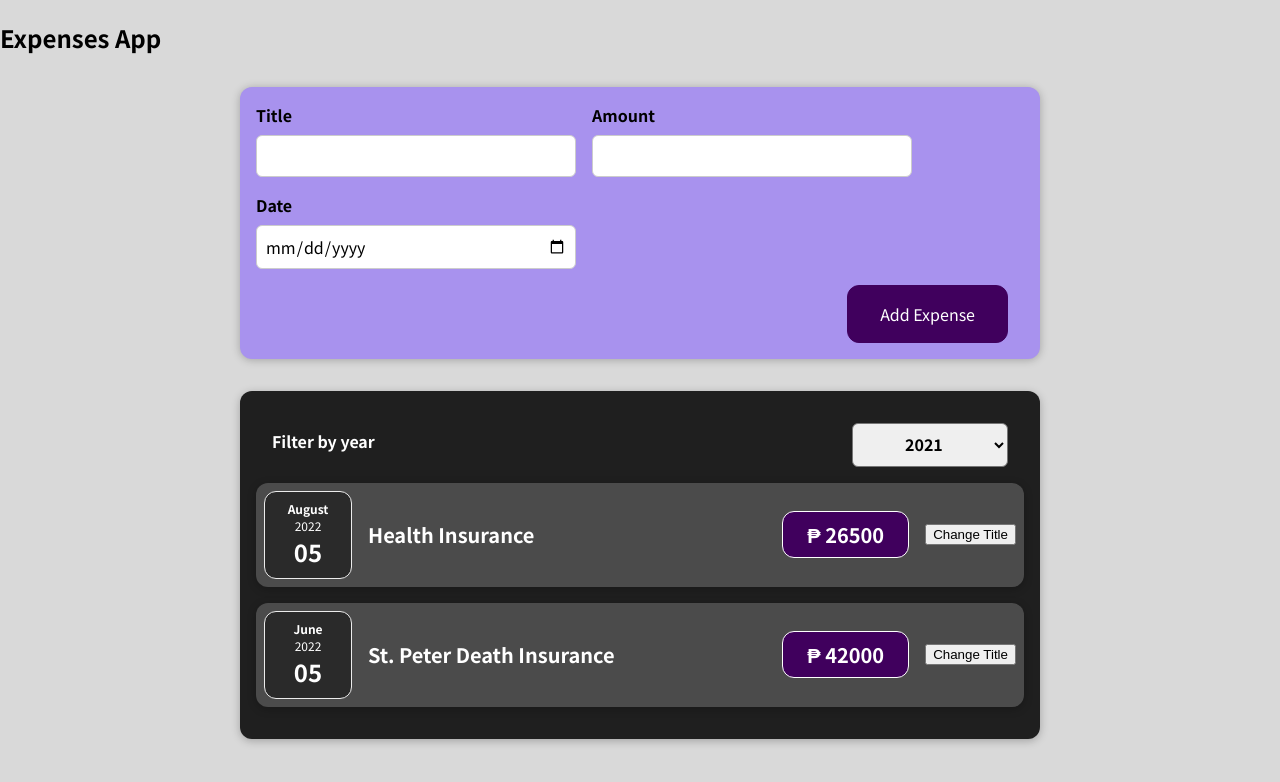
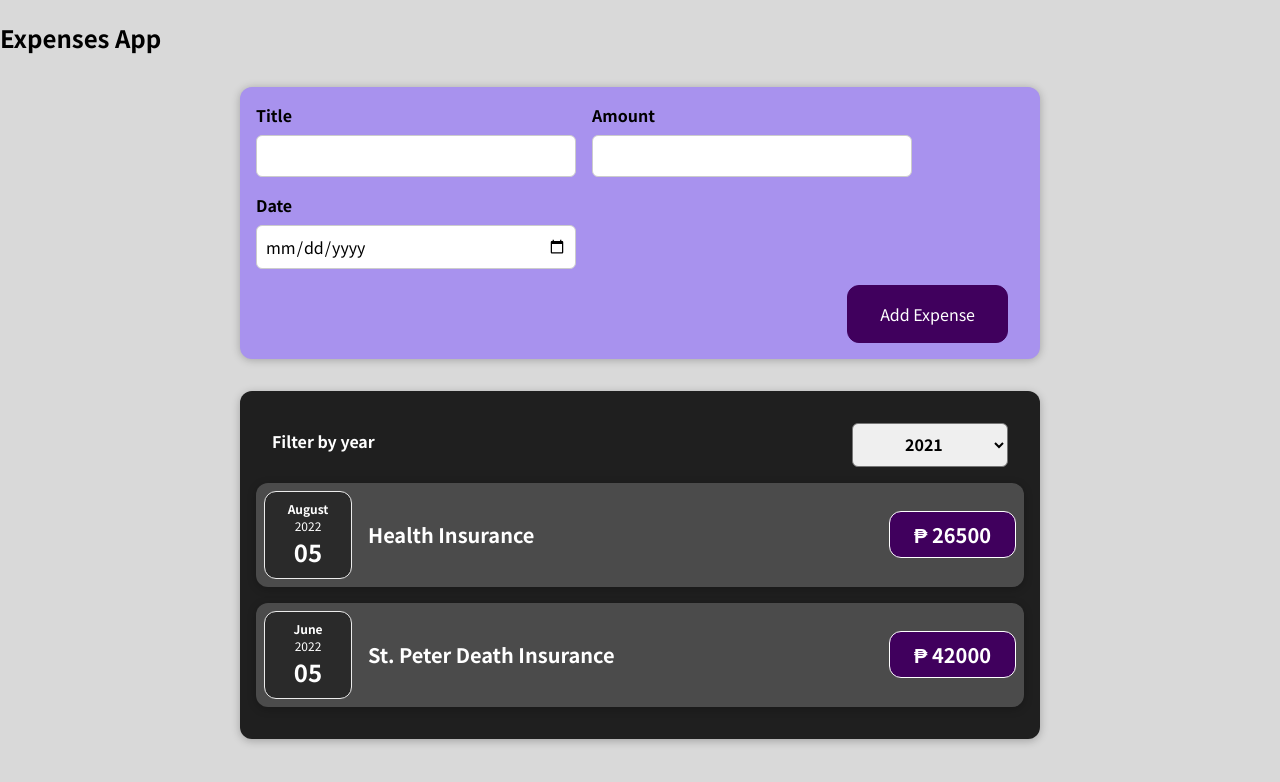
Before and after one commit to jpolfindo/react-complete-guide, a React (Create React App) app: page / in a window 1280 px wide. Shown: the top 782 px of the page. Built offline with nearby package versions, Linux system fonts and the light colour scheme.

Commit message:
dynamic adding of data to list items

```diff
--- a/src/App.js
+++ b/src/App.js
@@ -1,9 +1,8 @@
+import React, { useState } from "react";
 import Expenses from "./components/Expenses";
 import NewExpense from "./components/NewExpense/NewExpense";
 
-
-const App = () => {
-  const expense = [
+const INTIAL_EXPENSE_LIST = [
   {
     id: 1,
     title: "Health Insurance",
@@ -18,20 +17,22 @@ const App = () => {
   },
 ];
 
-  const addExpenseHandler = newExpenseData => {
+const App = () => {
+  const [expenses, setExpenses] = useState(INTIAL_EXPENSE_LIST);
 
-    console.log(newExpenseData);
-
-  }
-
+  const addExpenseHandler = (newExpenseData) => {
+    setExpenses((prevExpenses) => {
+      return [newExpenseData, ...prevExpenses];
+    });
+  };
 
   return (
     <div>
       <h2>Expenses App</h2>
-      <NewExpense onAddExpense={addExpenseHandler}/>
-      <Expenses expense={expense}/>
+      <NewExpense onAddExpense={addExpenseHandler} />
+      <Expenses expense={expenses} />
     </div>
   );
-}
+};
 
 export default App;
--- a/src/components/ExpenseItem.js
+++ b/src/components/ExpenseItem.js
@@ -1,23 +1,16 @@
-import React, { useState } from "react";
+import React from "react";
 
 import Card from "../UI/Card";
 import ExpenseDate from "./ExpenseDate";
 import "./ExpenseItem.css";
 
 const ExpenseItem = props => {
-  const [title, setTitle] = useState(props.title);
-
-  const clickhandler = () => {
-    setTitle("Updated!");
-  };
-
   return (
     <Card className="expense-item">
       <ExpenseDate date={props.date} />
       <div className="expense-item__description">
-        <h2>{title}</h2>
+        <h2>{props.title}</h2>
         <div className="expense-item__price">₱ {props.amount}</div>
-        <button onClick={clickhandler}>Change Title</button>
       </div>
     </Card>
   );
--- a/src/components/Expenses.js
+++ b/src/components/Expenses.js
@@ -18,16 +18,13 @@ const Expenses = (props) => {
           selected={selectedYear}
           onChangeYear={yearFilterHandler}
         />
-        <ExpenseItem
-          title={props.expense[0].title}
-          amount={props.expense[0].amount}
-          date={props.expense[0].date}
-        />
-        <ExpenseItem
-          title={props.expense[1].title}
-          amount={props.expense[1].amount}
-          date={props.expense[1].date}
-        />
+        {props.expense.map((expense) => (
+          <ExpenseItem
+            title={expense.title}
+            amount={expense.amount}
+            date={expense.date}
+          />
+        ))}
       </Card>
     </div>
   );
```
Lines whose indentation alone changed are shown as unchanged.
